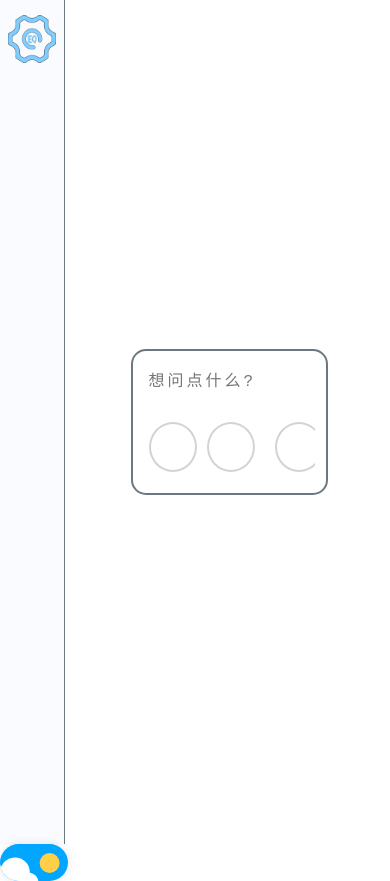
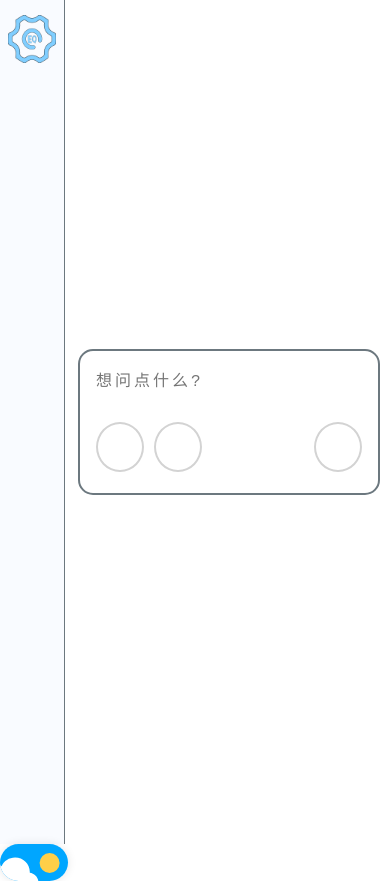
Before and after one commit to Erhai-lake/ElakeAI, a Vue app: page /#/ in a window 390 px wide. Built offline with nearby package versions, Linux system fonts and the light colour scheme.

Commit message:
refactor(components): 优化 AIInput 组件布局和样式
-调整 AIInput 组件的网格布局，移除语音输入框
- 添加聊天输入框和按钮栏的注释
- 优化 HomeSidebar 组件的过渡效果

```diff
--- a/src/components/AIInput.vue
+++ b/src/components/AIInput.vue
@@ -55,7 +55,9 @@ export default defineComponent({
                 </svg>
             </label>
         </div>
+        <!--聊天输入框-->
         <textarea id="ChatInput" placeholder="想问点什么?" ref="textareaRef"></textarea>
+        <!--按钮栏-->
         <div class="ButtonBar">
             <!--附件-->
             <label for="Appendix">
@@ -71,13 +73,6 @@ export default defineComponent({
                 </svg>
             </label>
             <div></div>
-            <!--语音-->
-            <input id="Voice" type="checkbox"/>
-            <label for="Voice">
-                <svg class="icon" aria-hidden="true">
-                    <use xlink:href="#icon-Microphone-on"></use>
-                </svg>
-            </label>
             <!--发送-->
             <label for="Send" class="Send">
                 <svg class="icon" aria-hidden="true">
@@ -97,6 +92,12 @@ export default defineComponent({
     overflow: hidden;
 }
 
+@media screen and (max-width: 768px) {
+    .AIInput {
+        width: 100% !important;
+    }
+}
+
 .AIInput {
     position: relative;
     padding: 16px;
@@ -114,7 +115,7 @@ export default defineComponent({
         padding: 5px;
         width: 100%;
         display: grid;
-        grid-template-columns: auto auto 1fr auto auto;
+        grid-template-columns: auto auto 1fr auto;
         gap: 10px;
         overflow-x: auto;
 
@@ -140,6 +141,29 @@ export default defineComponent({
             background-color: var(--chat-input-button-send-background-color);
         }
     }
+}
+
+
+#Appendix, #Camera, #Photos, #Files, #Search {
+    display: none;
+}
+
+#ChatInput {
+    width: 100%;
+    min-height: 50px;
+    max-height: 600px;
+    color: var(--text-color);
+    font-size: 16px;
+    letter-spacing: 3px;
+    background: none;
+    border: none;
+    resize: none;
+
+    &:focus {
+        outline: none;
+    }
+}
+
 
 .AppendixBar {
     position: absolute;
@@ -188,39 +212,15 @@ export default defineComponent({
         transition-delay: 0.4s;
     }
 }
-}
-
-
-#Appendix, #Camera, #Photos, #Files, #Search, #Voice {
-    display: none;
-}
-
-#ChatInput {
-    width: 100%;
-    min-height: 50px;
-    max-height: 600px;
-    color: var(--text-color);
-    font-size: 16px;
-    letter-spacing: 3px;
-    background: none;
-    border: none;
-    resize: none;
-
-    &:focus {
-        outline: none;
-    }
-}
 
 #Appendix {
-
     &:checked ~ .AppendixBar {
         background-color: var(--scrollbar-thumb-hover-color);
         backdrop-filter: blur(5px);
         pointer-events: all;
         transition: all 0.2s ease-in-out;
 
-        & > label,
-        & > button {
+        label {
             opacity: 1;
             transform: translate(0);
         }
--- a/src/components/HomeSidebar.vue
+++ b/src/components/HomeSidebar.vue
@@ -229,7 +229,7 @@ export default defineComponent({
     display: grid;
     user-select: none;
     transform: translateX(0%);
-    transition: all 0.3s ease;
+    transition: transform 0.3s ease;
 
     .SidebarTopLogo {
         width: 48px;
```
Lines whose indentation alone changed are shown as unchanged.
